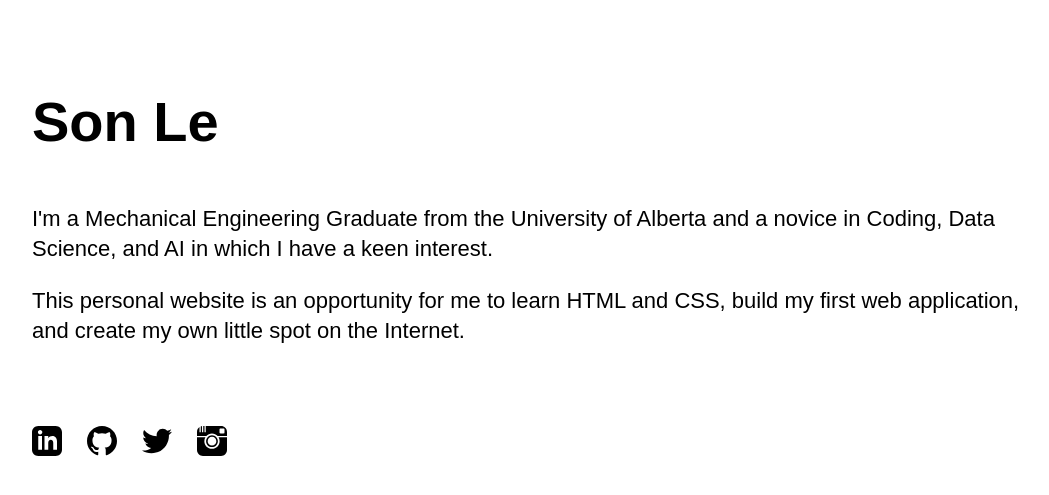
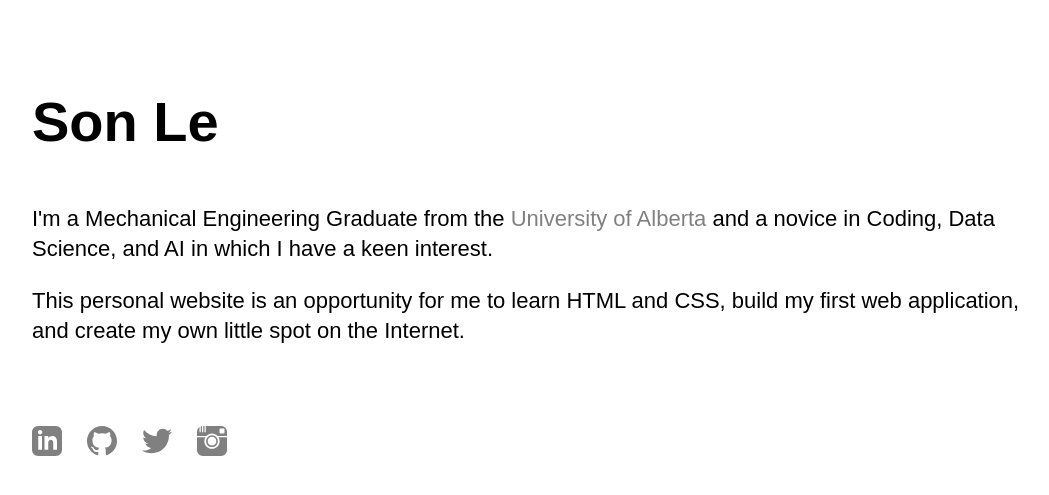
Before and after one commit to sonleh96/personal_website, a Flask app: page / in a window 1280 px wide. Shown: the top 495 px of the page, without its empty margins (96-1145 px from the left). Run offline with Flask 2, Linux system fonts and the light colour scheme.

Commit message:
transition color change

```diff
--- a/static/main.css
+++ b/static/main.css
@@ -27,7 +27,7 @@ p {
 a {
   -webkit-transition: border-color 200ms ease, color 200ms ease;
   transition: border-color 200ms ease, color 200ms ease;
-  color: #000000;
+  color: #808080;
   text-decoration: none;
 }
 
```
